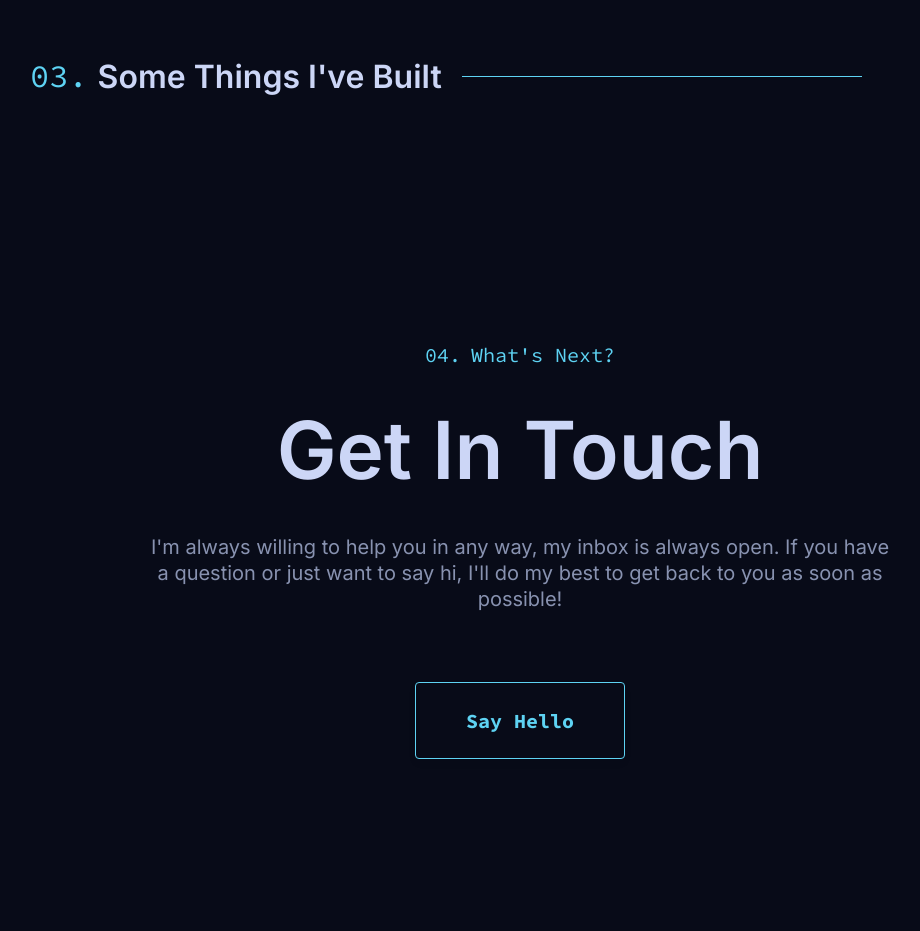
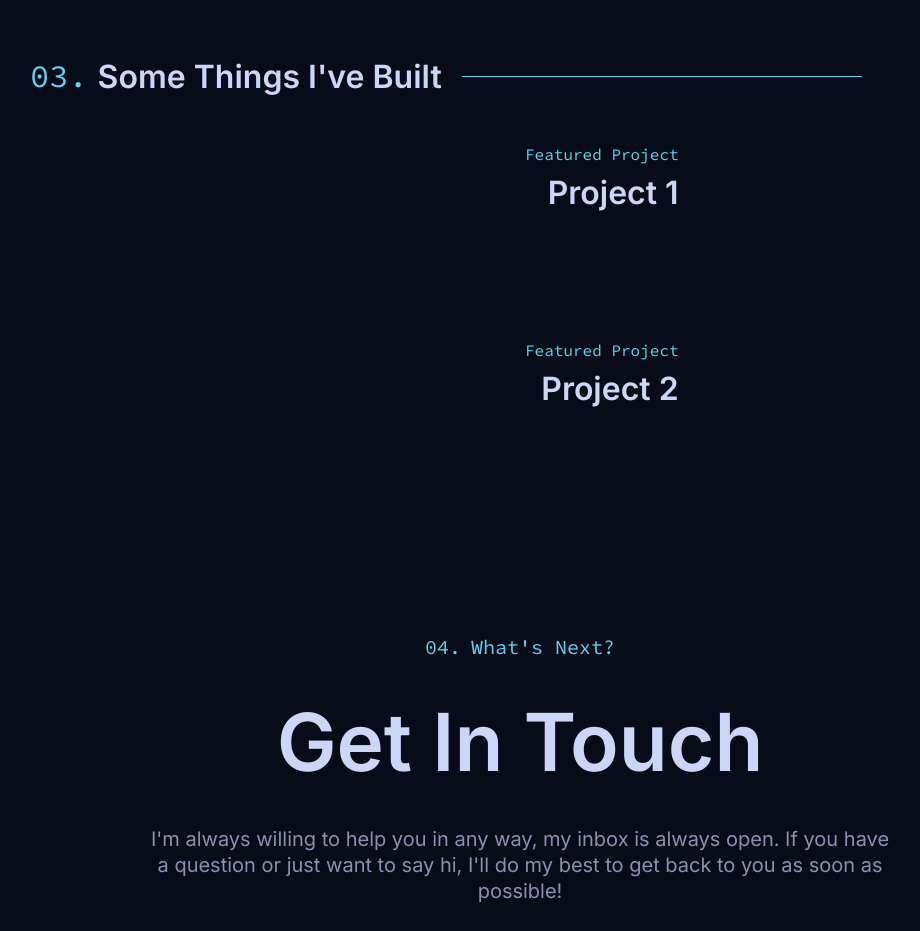
Before and after one commit to JvFern4ndes/MyPersonalWebsite, a React (Vite) app in the folder fe/: page / in a window 1280 px wide. Shown: the part 2920-3851 px from the top of the page, without its empty margins (120-1040 px from the left). Built offline with nearby package versions, Linux system fonts and the light colour scheme.

Commit message:
feat: create portfolio section

```diff
--- a/fe/src/Pages/Portfolio/index.jsx
+++ b/fe/src/Pages/Portfolio/index.jsx
@@ -1,9 +1,39 @@
-import { Container, Title } from './styles';
+import { Link } from 'react-router-dom';
+import {
+  Container,
+  ProjectsList, Title,
+  ProjectContainer,
+  ProjectContent,
+  Overline,
+  ProjectTitle,
+} from './styles';
 
 export default function Portfolio() {
   return (
     <Container id="portfolio">
       <Title>Some Things I&apos;ve Built</Title>
+      <ProjectsList>
+        <ProjectContainer>
+          <ProjectContent>
+            <>
+              <Overline>Featured Project</Overline>
+              <Link to="/#">
+                <ProjectTitle>Project 1</ProjectTitle>
+              </Link>
+            </>
+          </ProjectContent>
+        </ProjectContainer>
+        <ProjectContainer>
+          <ProjectContent>
+            <>
+              <Overline>Featured Project</Overline>
+              <Link to="/#">
+                <ProjectTitle>Project 2</ProjectTitle>
+              </Link>
+            </>
+          </ProjectContent>
+        </ProjectContainer>
+      </ProjectsList>
     </Container>
   );
 }
--- a/fe/src/Pages/Portfolio/styles.jsx
+++ b/fe/src/Pages/Portfolio/styles.jsx
@@ -43,3 +43,58 @@ export const Title = styled.h2`
     background-color: ${({ theme }) => theme.tertiaryColor};
   }
 `;
+
+export const ProjectsList = styled.ul`
+  list-style: none;
+  padding: 0px;
+  margin: 0px;
+`;
+
+export const ProjectContainer = styled.li`
+  position: relative;
+  display: grid;
+  gap: 10px;
+  grid-template-columns: repeat(12, 1fr);
+  -webkit-box-align: center;
+  align-items: center;
+
+  :not(:last-of-type) {
+    margin-bottom: 100px;
+  }
+`;
+
+export const ProjectContent = styled.div`
+  position: relative;
+  grid-area: 1 / 1 / -1 / 7;
+  display: block;
+
+  :nth-of-type(2n+1) {
+    grid-column: 7 / -1;
+    text-align: right;
+  }
+
+  a {
+    text-decoration: none;
+    color: ${({ theme }) => theme.color};
+  }
+`;
+
+export const Overline = styled.p`
+  margin: 10px 0px;
+  color: ${({ theme }) => theme.tertiaryColor};
+  font-family: 'Source Code Pro', sans-serif;
+  font-size: 16px;
+  font-weight: 400;
+`;
+
+export const ProjectTitle = styled.h3`
+  margin: 0px 0px 20px;
+  font-size: 32px;
+  font-weight: 600;
+  line-height: 1.1;
+  display: block;
+
+  :hover {
+    color: ${({ theme }) => theme.tertiaryColor};
+  }
+`;
```
